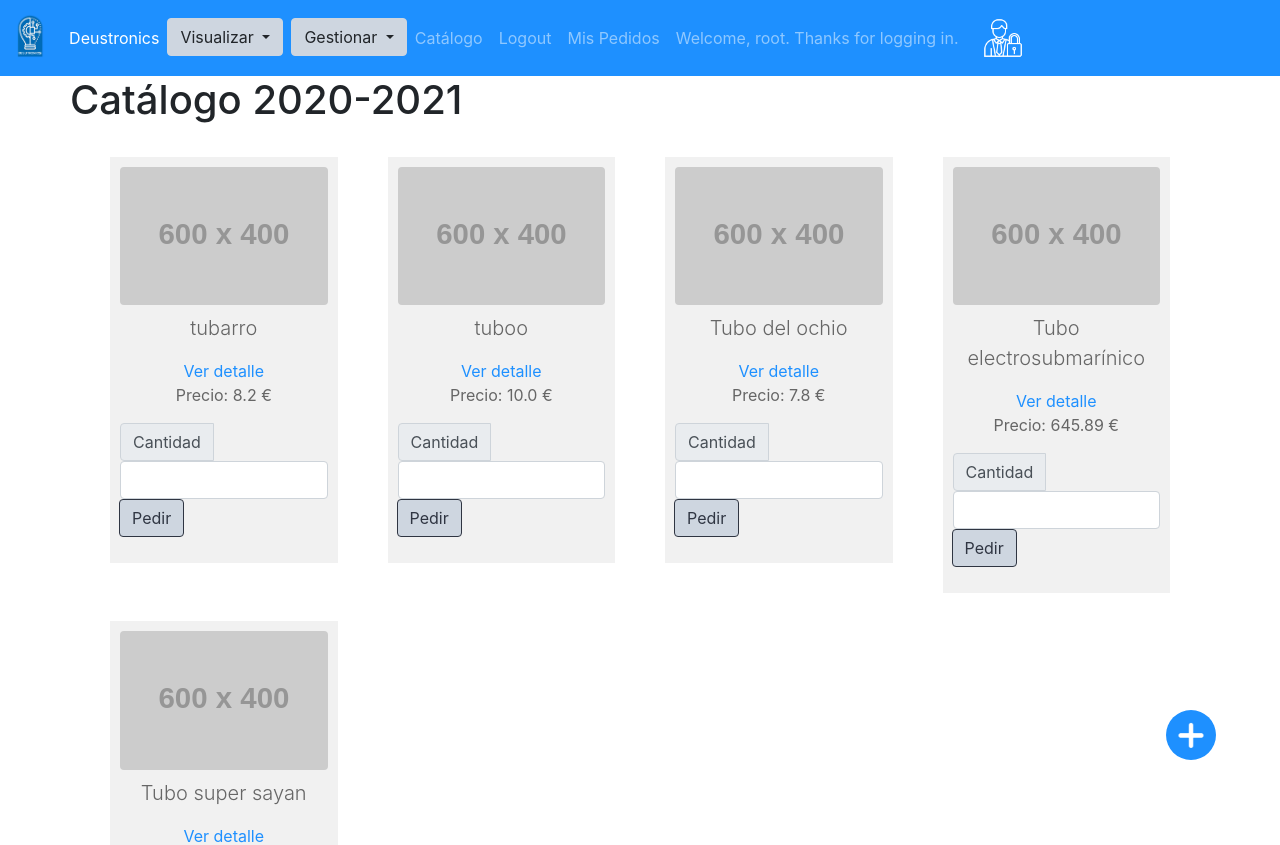
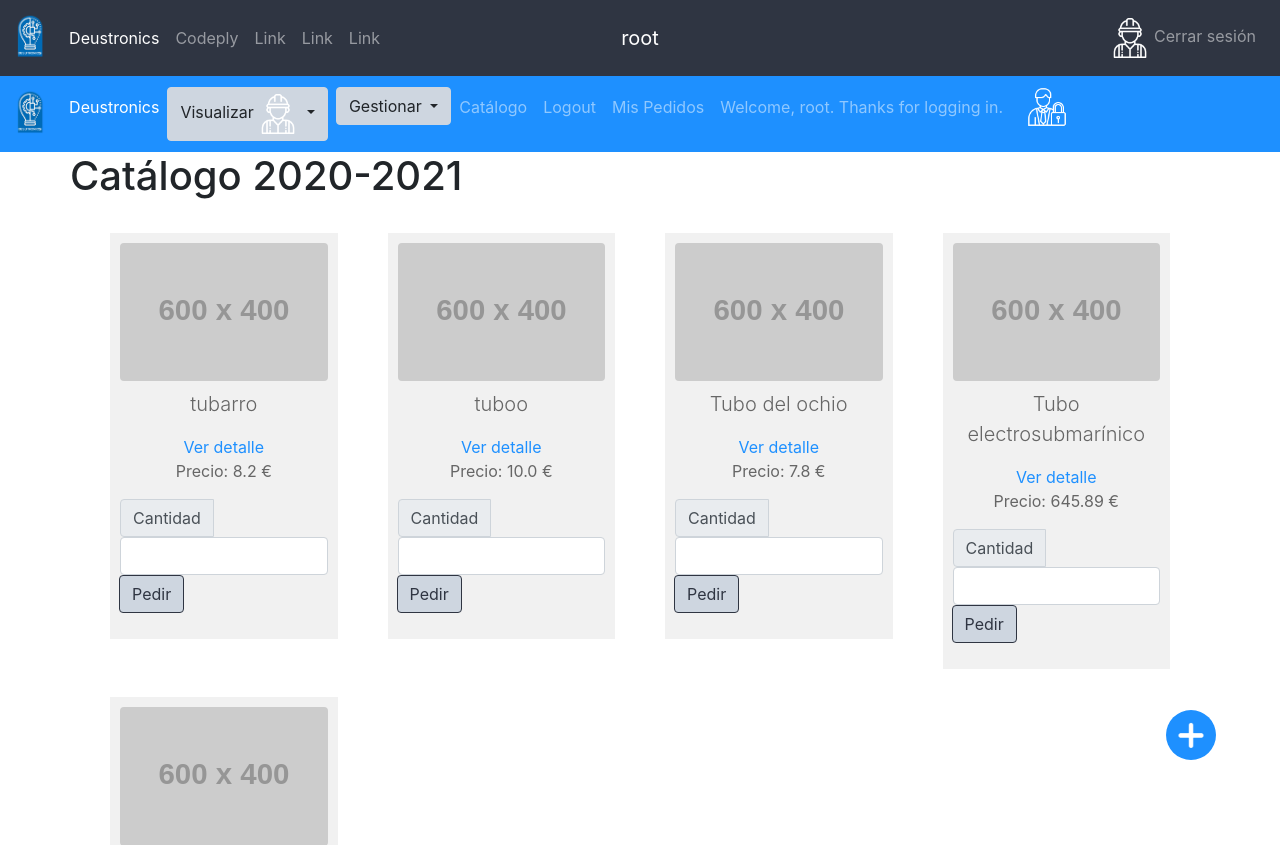
Before and after one commit to RubenDominguezTilve/DEUSTRONICS, a Django app: page /catalogo/ in a window 1280 px wide. Shown: the top 845 px of the page. Run offline with Django 3.2, Linux system fonts and the light colour scheme; a user stored in the database is signed in; data comes from the database, SQL or seed files in the repository; grey boxes labelled with a size stand in for pictures from a placeholder-image service; parts of the project's set-up code (start-up, migrations or seed data) failed here and were passed over; some libraries are stand-ins or nearby versions.

Commit message:
cambiando navbar

```diff
--- a/app/static/main.scss
+++ b/app/static/main.scss
@@ -79,7 +79,7 @@ body {
 .index-card {
   height: 150px;
   display: flex;
-
+  z-index: 2;
   flex-direction: column;
   border: solid 1px $dark;
   padding: 15px;
@@ -95,13 +95,13 @@ body {
     align-self: center;
     margin-top: 5px;
   }
-  .my-col {
-    // margin: 20px;
-  }
-  .my-row {
-    // margin: 20px;
-    // padding: 20px;
-  }
+  // .my-col {
+  //   // margin: 20px;
+  // }
+  // .my-row {
+  //   // margin: 20px;
+  //   // padding: 20px;
+  // }
 }
 a.index-card:hover {
   background-color: $primary;
--- a/app/templates/base.html
+++ b/app/templates/base.html
@@ -22,6 +22,48 @@
 
 <body>
   {% block nav%}
+  <nav class="navbar navbar-expand-md navbar-dark bg-dark" style="z-index:99">
+    <div class="navbar-collapse collapse w-100 order-1 order-md-0 dual-collapse2">
+      <a class="navbar-brand" href="{%url 'index' %}"><img src="{% static 'Desuto5.png' %}" alt="" id="logo" /></a>
+        <ul class="navbar-nav mr-auto">
+            <li class="nav-item active">
+                <a class="nav-link" href="#">Deustronics</a>
+            </li>
+            <li class="nav-item">
+                <a class="nav-link" href="//codeply.com">Codeply</a>
+            </li>
+            <li class="nav-item">
+                <a class="nav-link" href="#">Link</a>
+            </li>
+            <li class="nav-item">
+                <a class="nav-link" href="#">Link</a>
+            </li>
+            <li class="nav-item">
+                <a class="nav-link" href="#">Link</a>
+            </li>
+        </ul>
+    </div>
+    <div class="mx-auto order-0">
+        <a class="navbar-brand mx-auto" href="#">{{user.get_username}}</a>
+        <button class="navbar-toggler" type="button" data-toggle="collapse" data-target=".dual-collapse2">
+            <span class="navbar-toggler-icon"></span>
+        </button>
+    </div>
+    <div class="navbar-collapse collapse w-100 order-3 dual-collapse2">
+        <ul class="navbar-nav ml-auto">
+            <li class="nav-item">
+              <a class="nav-link" href="#"></a>
+            </li>
+            <li class="nav-item">
+                <a class="nav-link" href="{%url 'logout' %}"><img class="user-type-icon"  src="{%static 'icons/Operario.png'%}" alt=""><span> Cerrar sesión </span></a>
+            </li>
+        </ul>
+    </div>
+</nav>
+
+
+
+
   <nav class="navbar navbar-expand-lg navbar-dark bg-primary">
     <a class="navbar-brand" href="{%url 'index' %}"><img src="{% static 'Desuto5.png' %}" alt="" id="logo" /></a>
     <button class="navbar-toggler" type="button" data-toggle="collapse" data-target="#navbarNavAltMarkup"
@@ -38,7 +80,7 @@
           <div class="dropdown mr-2">
             <button class="btn btn-secondary dropdown-toggle" type="button" id="dropdownMenuButton"
               data-toggle="dropdown" aria-haspopup="true" aria-expanded="false">
-              Visualizar
+              Visualizar <img class="user-type-icon"  src="{%static 'icons/Operario.png'%}" alt="">
             </button>
             <div class="dropdown-menu" aria-labelledby="dropdownMenuButton">
               <a class="dropdown-item" href="{%url 'empleado_lista' %}">Empleados</a>
```
Also changed, not shown: app/static/main.css.
